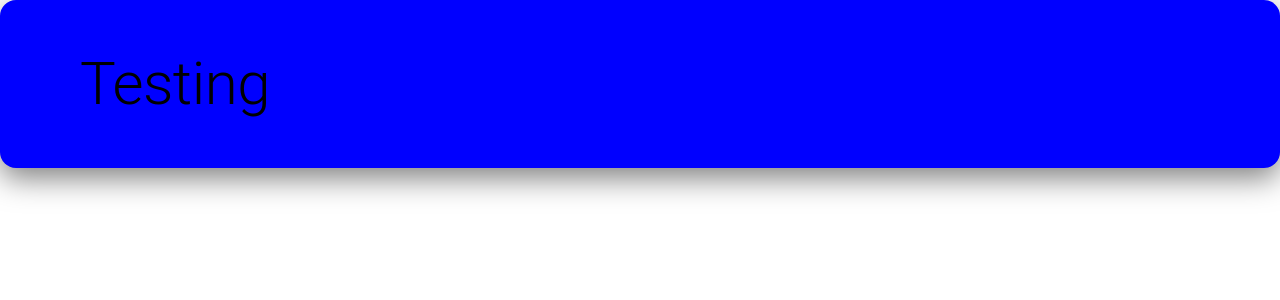
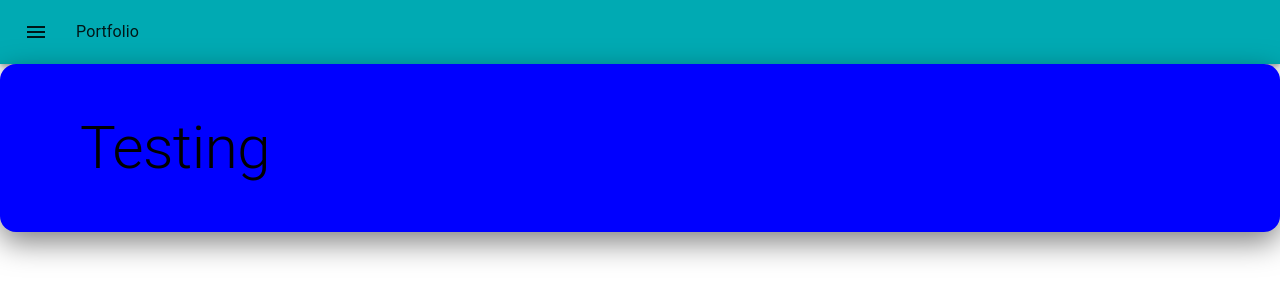
Before and after one commit to dSandley20/react-portfolio, a React (Create React App) app: page /kitchen-sink in a window 1280 px wide. Shown: the top 300 px of the page. Built offline with nearby package versions, Linux system fonts and the light colour scheme.

Commit message:
import seperate components rather than hard coding

```diff
--- a/src/routes/KitchenSink.jsx
+++ b/src/routes/KitchenSink.jsx
@@ -1,101 +1,11 @@
-import { AppBar, Box, Menu, MenuItem, Typography } from '@mui/material';
-import Toolbar from '@mui/material/Toolbar';
-import IconButton from '@mui/material/IconButton';
-import MenuIcon from '@mui/icons-material/Menu';
-import React, { useState } from 'react';
-import { useNavigate } from "react-router-dom";
-import { motion } from 'framer-motion';
+import DisplayCard from "../components/DisplayCard";
+import NavBar from "../components/NavBar";
 
 export default function KitchenSink() {
-
-    const navigate = useNavigate()
-    const [anchorEl, setAnchorEl] = useState(null);
-    const [currentPage, setCurrentPage] = useState("Portfolio")
-    const open = Boolean(anchorEl);
-    const handleClick = (event) => {
-        setAnchorEl(event.currentTarget);
-    };
-    const handleClose = () => {
-        setAnchorEl(null);
-
-    };
-
-    const changeText = (page) => {
-        setCurrentPage(page);
-        //All to lowercase to make url cleaner
-        navigate(`../${page.toLowerCase()}`, {replace : true})
-    }
-
-    //card properties
-    const mainCardStyle = {padding : "3rem 5rem",borderRadius: '1rem' , backgroundColor: 'blue', boxShadow: '0px 10px 30px rgb(0,0,0,0.5)'}
-    const cardTextStyle = {paddingTop : "1rem", lineHeight: "150% "}
-    const [isOpen, setIsOpen] = useState(false)
-
-    return (
-        <>
-            {/* <Box>
-                <AppBar position="static" color="accent">
-                    <Toolbar>
-                        <IconButton
-                            size="large"
-                            edge="start"
-                            color="inherit"
-                            aria-label="menu"
-                            sx={{ mr: 2 }}
-                            onClick={handleClick}
-                        >
-                            <MenuIcon />
-                        </IconButton>
-                        <Typography color="highlight">
-                            {currentPage}
-                        </Typography>
-                        <Menu
-                            id="basic-menu"
-                            anchorEl={anchorEl}
-                            open={open}
-                            onClose={handleClose}
-                            color="white"
-                            MenuListProps={{
-                                'aria-labelledby': 'basic-button',
-                            }}>
-                            <MenuItem onClick={() => {
-                                handleClose()
-                                changeText("Portfolio")
-                            }}>
-                                Portfolio
-                            </MenuItem>
-                            <MenuItem onClick={() => {
-                                handleClose()
-                                changeText("Blogs")
-                            }}>
-                                Blogs
-                            </MenuItem>
-                            <MenuItem onClick={() => {
-                                handleClose()
-                                changeText("Projects")
-                            }}>
-                                Projects
-                            </MenuItem>
-                        </Menu>
-                    </Toolbar>
-                </AppBar>
-            </Box> */}
-
-            <Box color="accent">
-                <Box transition={{layout : {duration : .5}}}
-                    layout={true}
-                    component={motion.div}
-                    sx={mainCardStyle}
-                    onClick={() => setIsOpen(!isOpen)}
-                    >
-                    <Typography layout={"position"} variant='h2' component={motion.h2}>Testing</Typography>
-                        {isOpen && (
-                            <Box initial={{opacity: 0}} animate={{opacity: 1}} component={motion.div} transition={{duration: 1}} sx={cardTextStyle}>
-                            <p>Lorem ipsum dolor sit amet consectetur adipisicing elit. Reiciendis, tempora!</p>
-                            </Box>
-                        )}
-                </Box>
-            </Box>
-        </>
-    )
+  return (
+    <>
+      <NavBar />
+      <DisplayCard />
+    </>
+  );
 }
```
